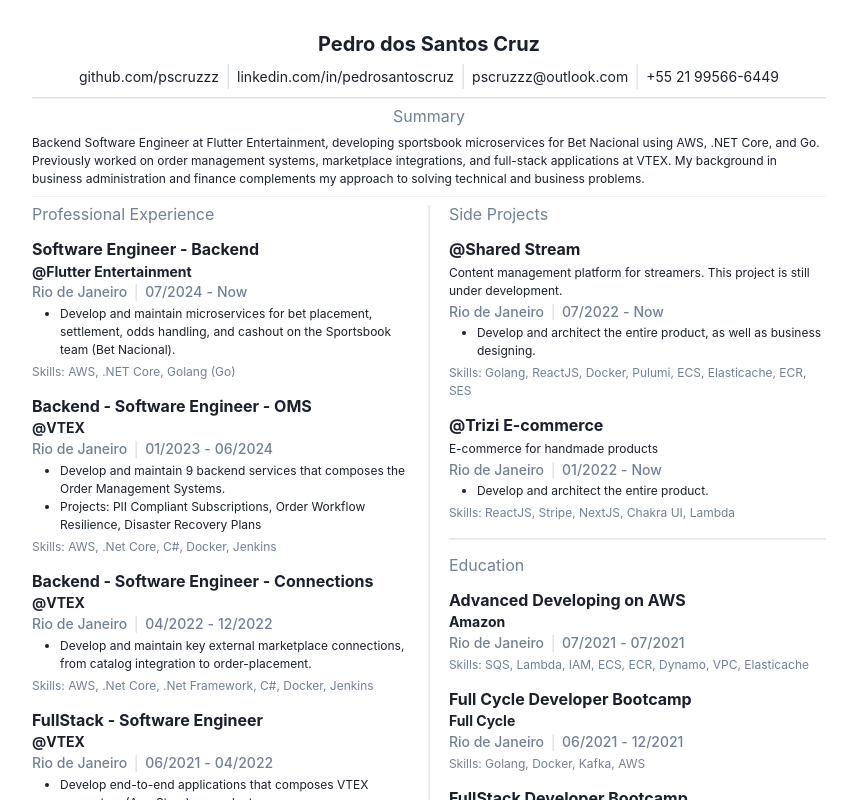
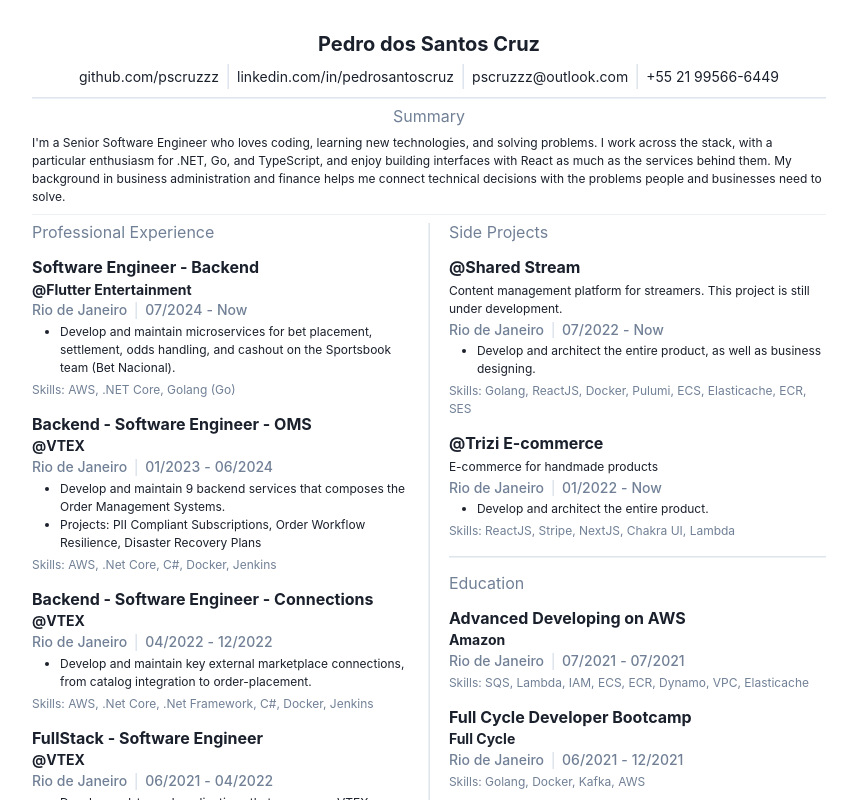
Before and after one commit to pscruzzz/my-resume, a Next.js app: page / in a window 1280 px wide. Shown: the top 800 px of the page, without its empty margins (211-1063 px from the left). Built offline with nearby package versions, Linux system fonts and the light colour scheme.

Commit message:
Make summary personal and reflect senior full-stack experience

```diff
--- a/components/Resume.tsx
+++ b/components/Resume.tsx
@@ -46,7 +46,7 @@
           Summary
         </Heading>
         <Text id="summary" fontSize={"xs"}>
-          Backend Software Engineer at Flutter Entertainment, developing sportsbook microservices for Bet Nacional using AWS, .NET Core, and Go. Previously worked on order management systems, marketplace integrations, and full-stack applications at VTEX. My background in business administration and finance complements my approach to solving technical and business problems.
+          I&apos;m a Senior Software Engineer who loves coding, learning new technologies, and solving problems. I work across the stack, with a particular enthusiasm for .NET, Go, and TypeScript, and enjoy building interfaces with React as much as the services behind them. My background in business administration and finance helps me connect technical decisions with the problems people and businesses need to solve.
         </Text>
       </Stack>
       <Divider h="0.5px" w="100%" bg={"gray.300"} orientation='horizontal' />
```
